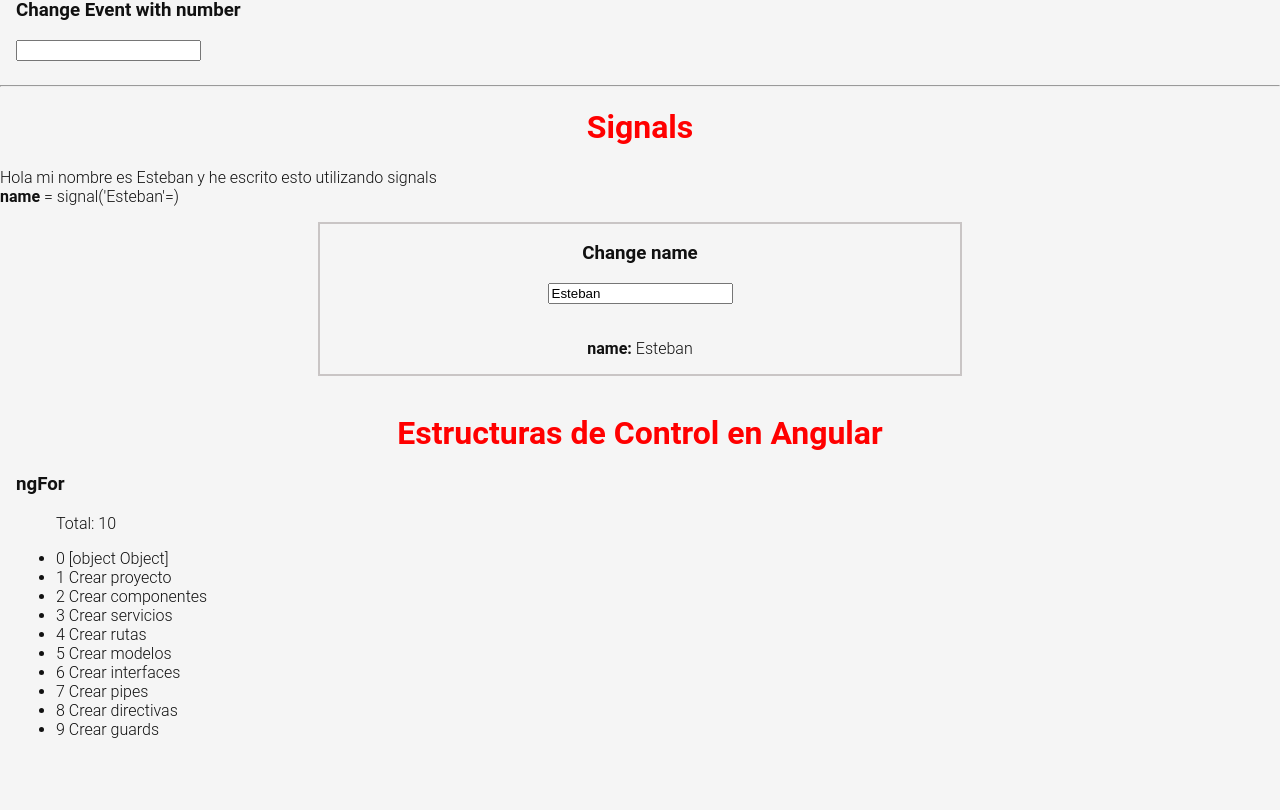
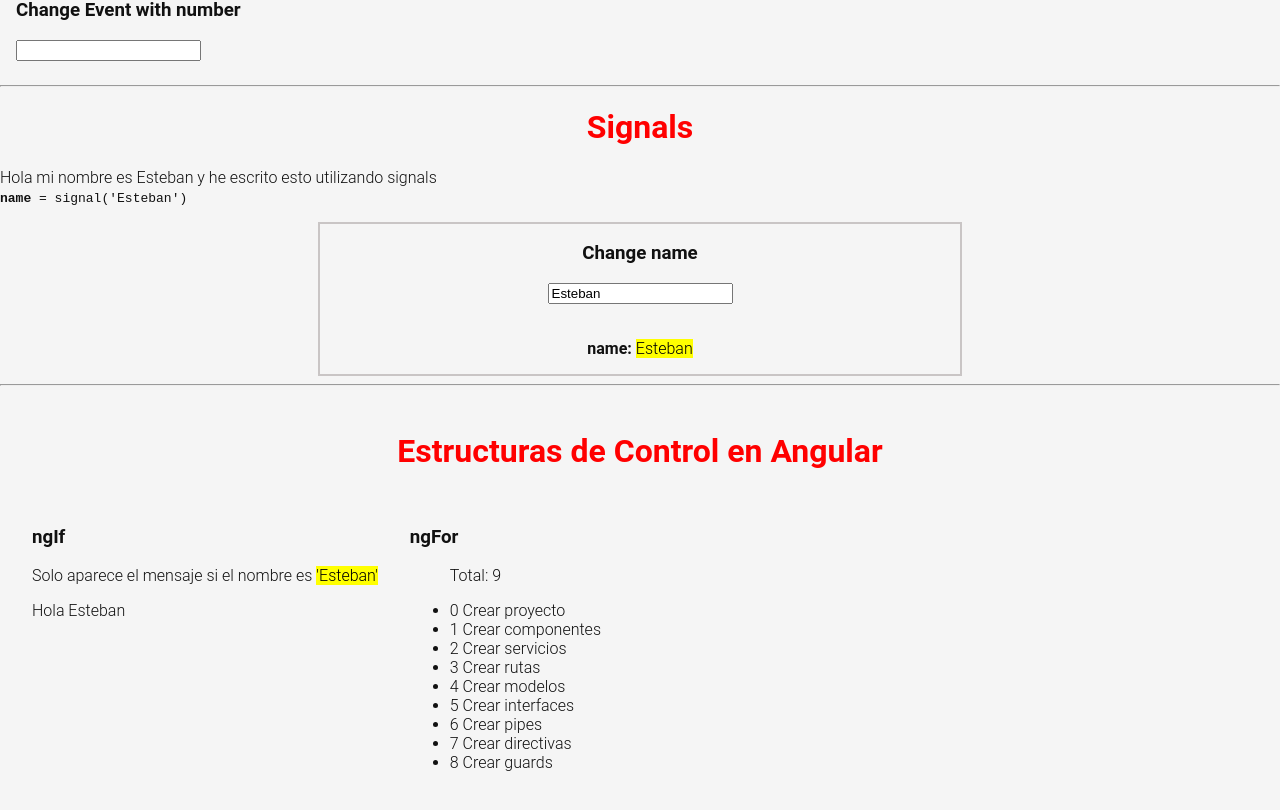
Before and after one commit to EstebanMa12/todoapp, an Angular app: page /labs in a window 1280 px wide. Shown: the part 264-1074 px from the top of the page. Before the commit the page ends 1035 px from the top, so only its background shows below. Built offline with nearby package versions, Linux system fonts and the light colour scheme.

Commit message:
Refactor labs component to use ngIf and ngFor directives

```diff
--- a/src/app/pages/labs/labs.component.html
+++ b/src/app/pages/labs/labs.component.html
@@ -32,22 +32,24 @@
     <hr/>
     <div class="signals-container">
       <h1>Signals</h1>
-      <p>Hola mi nombre es {{ name() }} y he escrito esto utilizando signals <br> <span><strong>name </strong>= signal('Esteban'=)</span></p>
+      <p>Hola mi nombre es {{ name() }} y he escrito esto utilizando signals <br> <code><strong>name </strong>= signal('Esteban')</code></p>
 
       <div class="name-changer">
         <h3>Change name</h3>
         <input type="text" [value]="name()" (change)="changeHandler($event)">
         <br>
-        <p><strong>name: </strong>{{ name() }}</p>
+        <p><strong>name: </strong><mark>{{ name() }}</mark></p>
       </div>
     </div>
+    <hr/>
     <div class="container-control">
       <h1>Estructuras de Control en Angular</h1>
-      <!-- <div class="ngif">
+      <div class="control">
+        <div class="ngif">
           <h3>ngIf</h3>
-        <input type="text" class="form-control" [(ngModel)]="ngif">
-        <p *ngIf="ngif">ngIf</p>
-      </div> -->
+          <span>Solo aparece el mensaje si el nombre es <mark>'Esteban'</mark> </span>
+          <p *ngIf="name() === 'Esteban'">Hola Esteban</p>
+        </div>
         <div class="ngfor">
           <h3>ngFor</h3>
           <ul>
@@ -58,3 +60,4 @@
           </ul>
             </div>
       </div>
+</div>
--- a/src/app/pages/labs/labs.component.sass
+++ b/src/app/pages/labs/labs.component.sass
@@ -22,3 +22,10 @@
 
 .container-control
   padding: 1rem
+
+.control
+  display: flex
+  flex-direction: row
+  flex-wrap: wrap
+  & > div
+    margin: 1rem
--- a/src/app/pages/labs/labs.component.ts
+++ b/src/app/pages/labs/labs.component.ts
@@ -14,9 +14,6 @@
 export class LabsComponent {
   welcome = 'Hola!';
   tasks = signal([
-    {id: Date.now(),
-    title: 'Instalar Angular CLI',
-    completed: false},
     'Crear proyecto',
     'Crear componentes',
     'Crear servicios',
@@ -27,7 +24,7 @@
     'Crear directivas',
     'Crear guards',
   ]);
-ngif: any;
+
   clickHandler(){
     console.log('click');
   }
```
Lines whose indentation alone changed are shown as unchanged.
